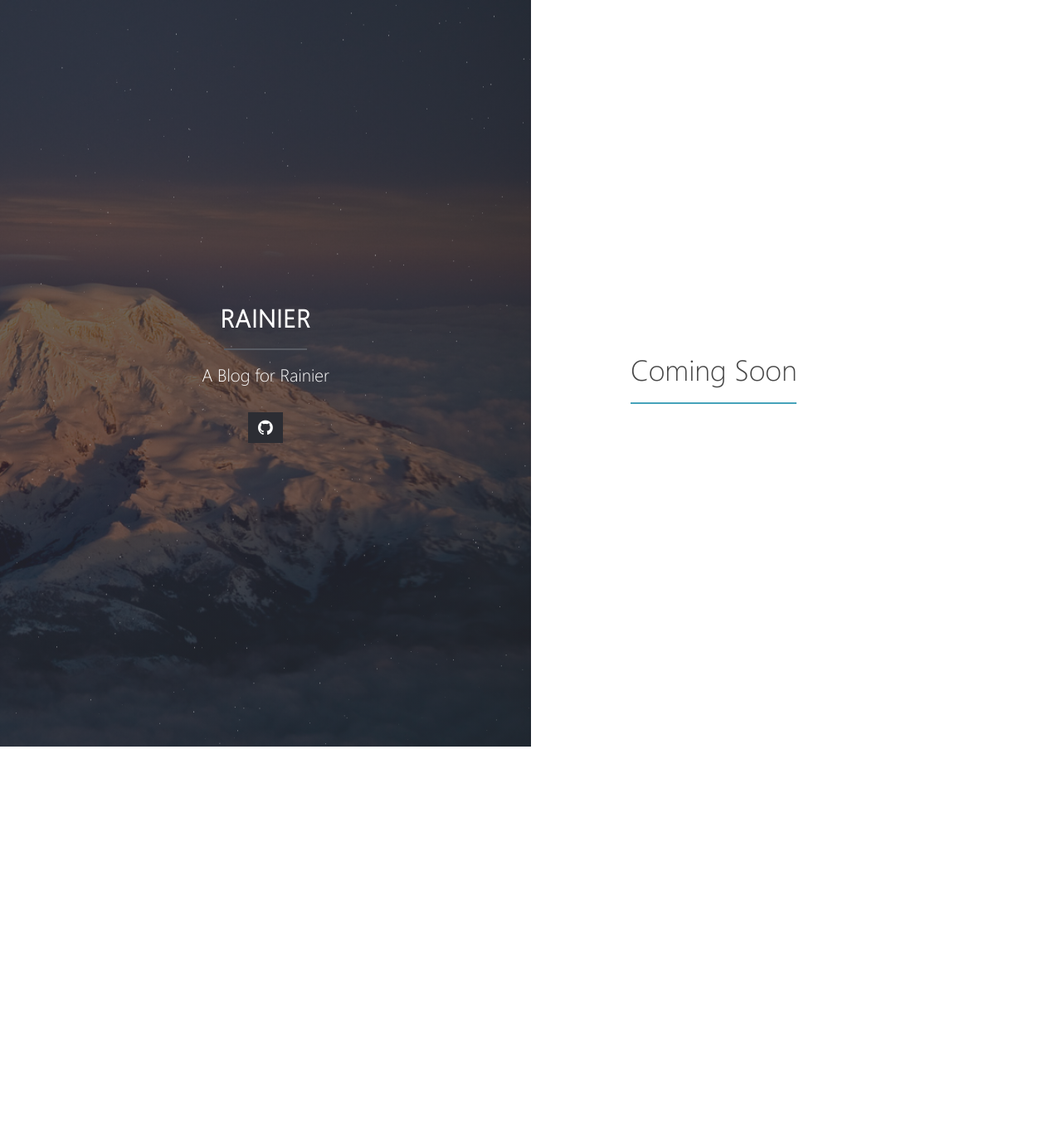
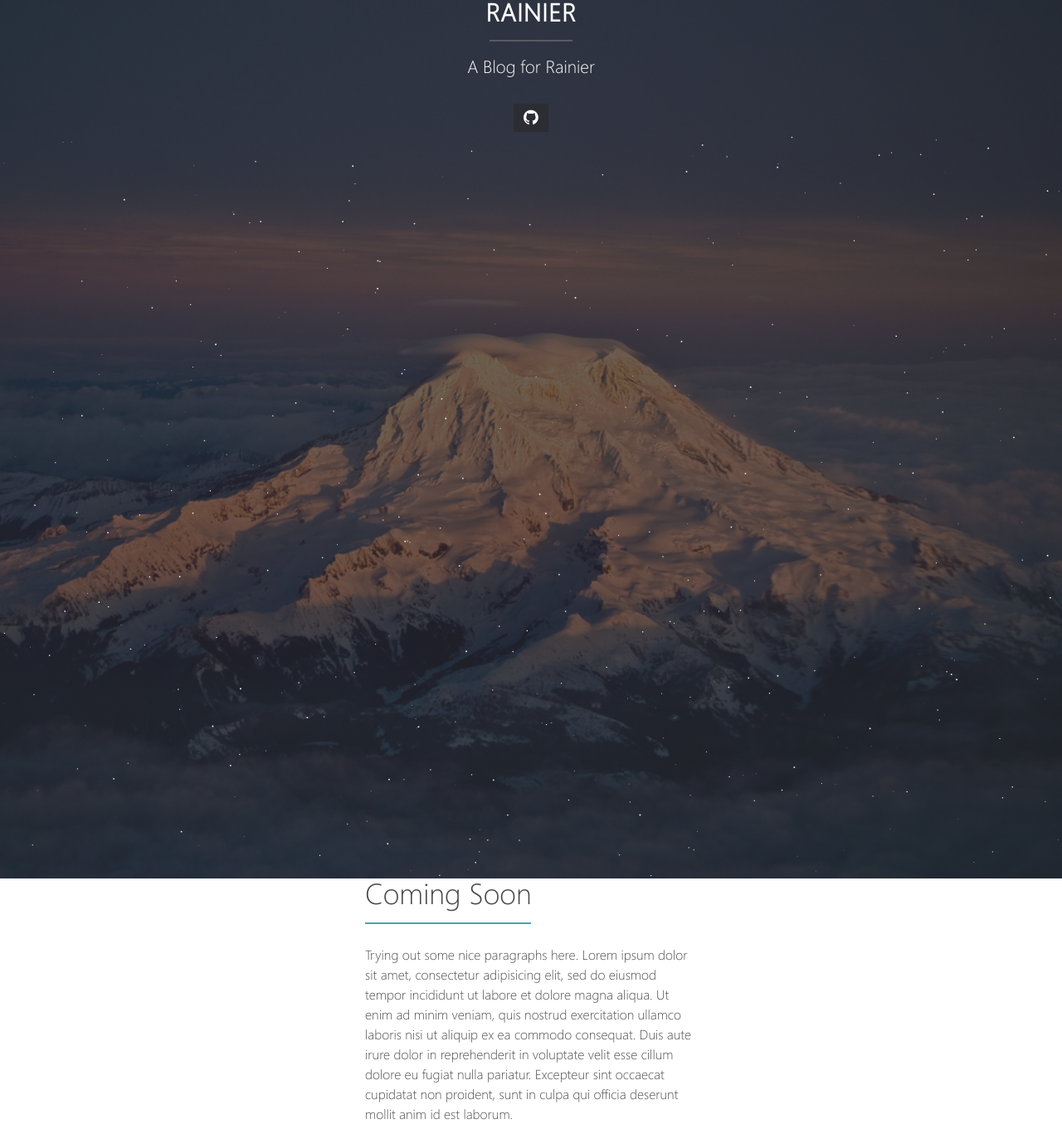
Before and after one commit to dillondrenzek/rainier, a Jekyll site: the page built from index.md, in a window 1280 px wide. Shown: the whole page at 83% size. Built offline with Jekyll 4.4.1, drawn with Linux system fonts in a browser that asks for light colours; our own code applies the rules of GitHub Pages for plain Markdown files; before the commit the page ends 900 px from its top, so only the background shows below that.

Commit message:
npm init

```diff
--- a/_layouts/home.html
+++ b/_layouts/home.html
@@ -5,9 +5,9 @@ layout: compress
 <!DOCTYPE html>
 <html>
 {% include head.html %}
-<body id="homepage">
+<body id="homepage" class="row">
 
-  <div class="block-left">
+  <div class="block-left col">
     <div class="content">
       <div class="main-info">
         <!-- <a href="{{ site.url }}" class="logo"><img src="{{ site.url }}/images/{{ site.logo }}"></a> -->
@@ -23,7 +23,7 @@ layout: compress
     <canvas></canvas>
   </div>
 
-  <div class="block-right">
+  <div class="block-right col">
     <!-- {% include nav.html %} -->
     <div class="content">
       <div class="about-info">
--- a/assets/_sass/_base.scss
+++ b/assets/_sass/_base.scss
@@ -13,7 +13,7 @@
 
 html {
   line-height: 1;
-  overflow: hidden;
+  // overflow: hidden;
   &.no-scroll {
     overflow: hidden;
   }
@@ -21,14 +21,16 @@ html {
 
 html,
 body {
-  height: 100%;
-  line-height: 1.2
+  // height: 100%;
+  // line-height: 1.2
 }
 
 body {
   font-family: $base-font;
   color: $overlay-color;
   background: $white;
+
+  height: 100vh;
 }
 
 a {
--- /dev/null
+++ b/assets/_sass/_site-v2.scss
@@ -0,0 +1,10 @@
+.container {
+  display: grid;
+  grid-template-columns: 50% 50%;
+  grid-template-rows: auto;
+  grid-template-areas: "left right";
+
+  > .item {
+
+  }
+}
--- a/assets/_sass/_site.scss
+++ b/assets/_sass/_site.scss
@@ -1,50 +1,8 @@
-.block-left {
-  float: left;
-  .content {
-    z-index: 1;
-    position: relative;
-  }
-}
 
-.block-right {
-  float: right;
-  overflow-y: auto;
-}
-
-.block-left,
-.block-right {
-  width: 50%;
-  height: 100%;
-  position: relative;
-  display: table;
-  > div {
-    display: table-cell;
-    vertical-align: middle;
-  }
-  .content {
-    height: 100%;
-  }
-}
 
 .inactive {
   pointer-events: none;
   pointer: default;
-}
-
-.content {
-  padding: 60px;
-  max-width: 600px;
-  margin: 0 auto;
-}
-
-canvas {
-  width: 100%;
-  height: 100%;
-  position: absolute;
-  top: 0;
-  left: 0;
-  z-index: 0;
-  opacity: 0.5;
 }
 
 .projects-menu-icon {
@@ -428,7 +386,7 @@ canvas {
     }
   }
   p {
-    color: darken($white, 40);
+    color: lighten($black, 30);
     font-size: 16px;
     margin: 10px 0;
     padding-top: 0;
--- a/assets/css/main.scss
+++ b/assets/css/main.scss
@@ -6,6 +6,7 @@ sitemap: false
 @import "reset";
 @import "base";
 @import "site";
+@import "site-v2";
 @import "utilities";
 @import "syntax";
 @import "vendor/fonts";
--- a/index.md
+++ b/index.md
@@ -2,3 +2,4 @@
 layout: home
 ---
 # Coming Soon
+Trying out some nice paragraphs here.  Lorem ipsum dolor sit amet, consectetur adipisicing elit, sed do eiusmod tempor incididunt ut labore et dolore magna aliqua. Ut enim ad minim veniam, quis nostrud exercitation ullamco laboris nisi ut aliquip ex ea commodo consequat. Duis aute irure dolor in reprehenderit in voluptate velit esse cillum dolore eu fugiat nulla pariatur. Excepteur sint occaecat cupidatat non proident, sunt in culpa qui officia deserunt mollit anim id est laborum.
```
Also changed, not shown: package.json (added, +19 -0 lines).
